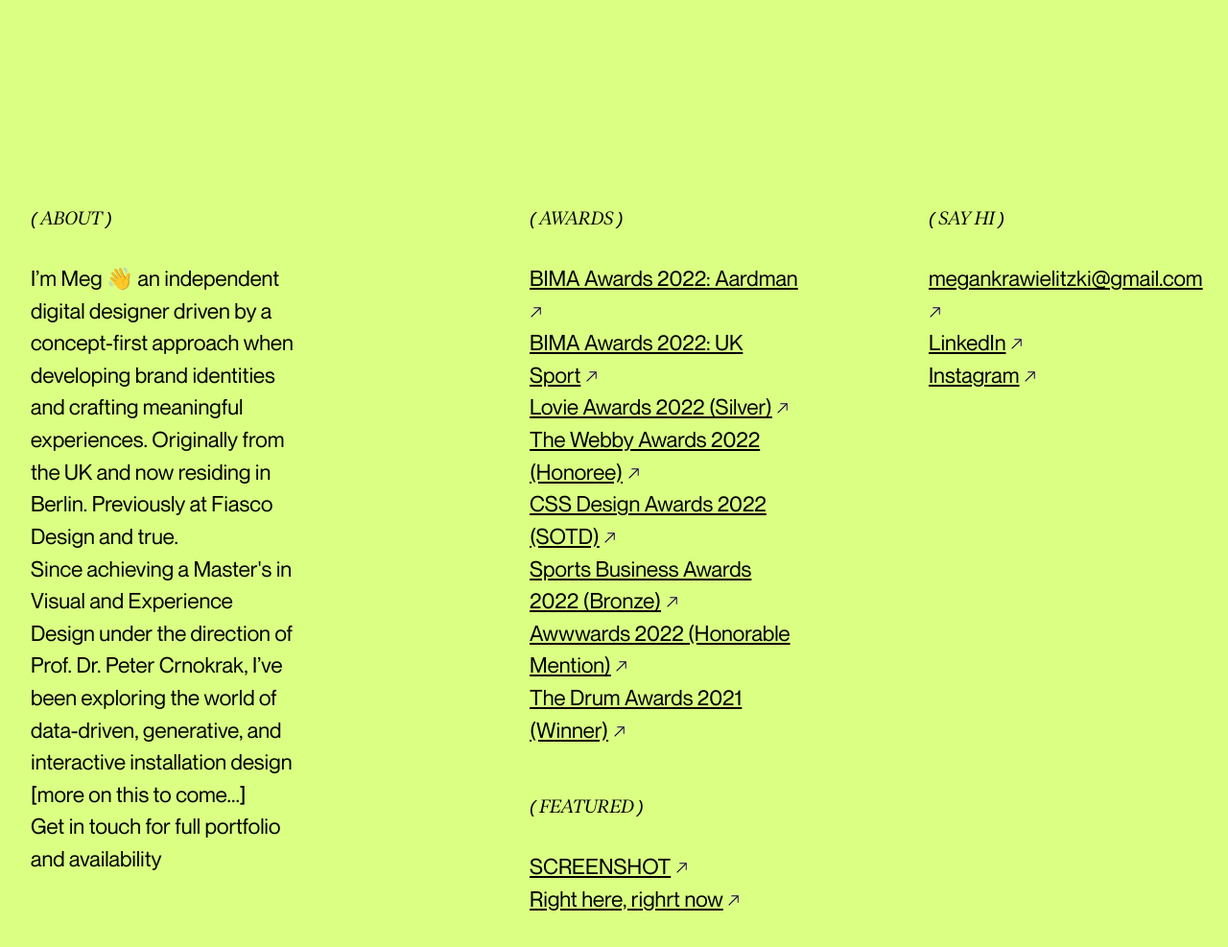
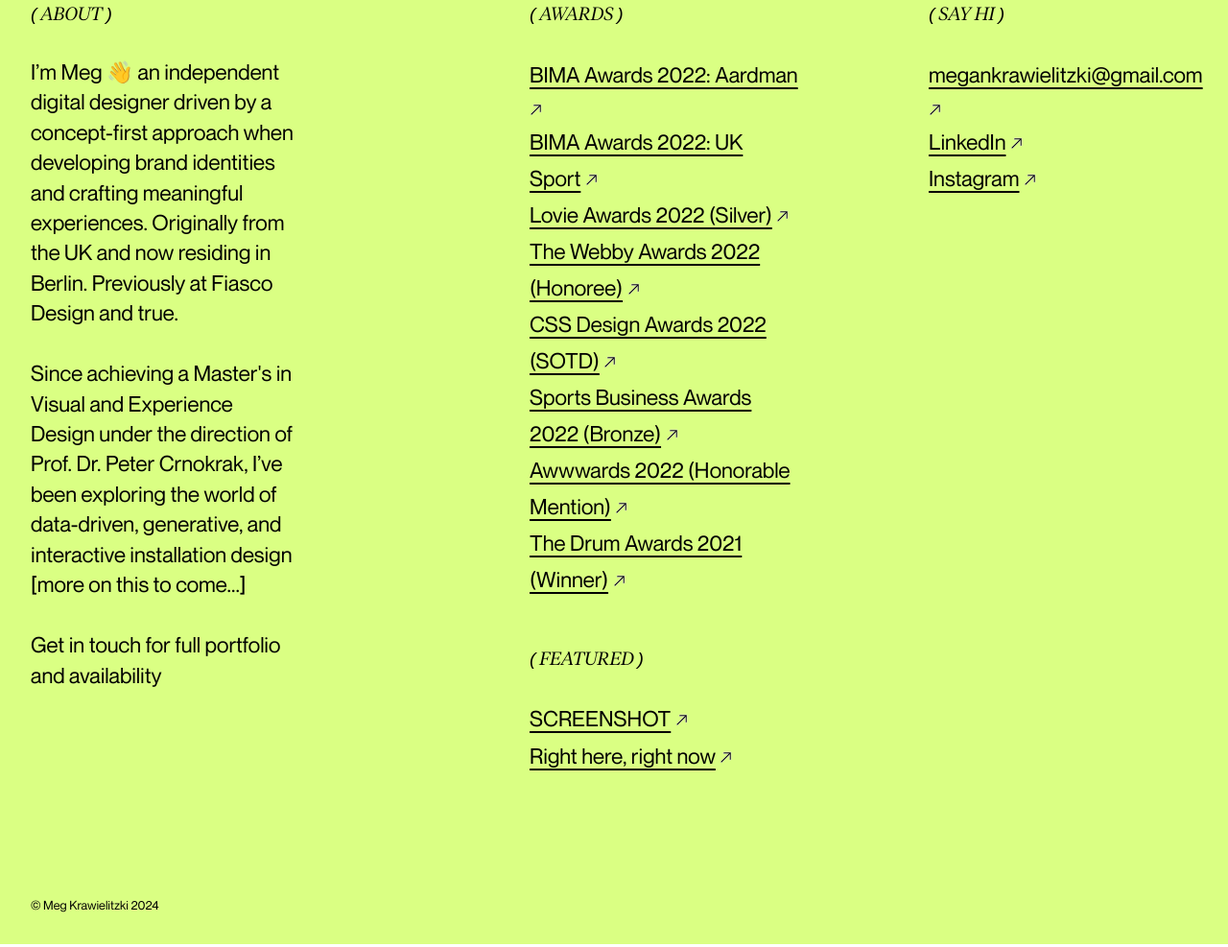
Before and after one commit to simone-gasparini-94/meg-zki, a plain HTML site: page index.html in a window 1280 px wide. Shown: the part 1298-2285 px from the top of the page at 96% size. Drawn offline with Linux system fonts and the light colour scheme.

Commit message:
updated margins

```diff
--- a/index.html
+++ b/index.html
@@ -87,7 +87,7 @@
                 <img id="arrow" src="assets/SVGs/↗.svg" alt="arrow">
             </div>
             <div class="link-container">
-                <a href="https://www.lulu.com/shop/trish-bould-and-tijana-petrovic-and-tamara-knapp-and-steve-sanderson/right-here-right-now/paperback/product-784ve6.html?page=1&pageSize=4" target="_blank">Right here, righrt now</a>
+                <a href="https://www.lulu.com/shop/trish-bould-and-tijana-petrovic-and-tamara-knapp-and-steve-sanderson/right-here-right-now/paperback/product-784ve6.html?page=1&pageSize=4" target="_blank">Right here, right now</a>
                 <img id="arrow" src="assets/SVGs/↗.svg" alt="arrow">
             </div>
         </div>
--- a/styles.css
+++ b/styles.css
@@ -57,7 +57,7 @@
 body {
     overscroll-behavior: none;
     background: linear-gradient(to bottom, #E2E2E2 500px, #DAFF83 800px, #DAFF83 100%);
-    line-height: 1.5;
+    line-height: 1.4;
     font-family: "Neue Montreal", sans-serif;
     font-weight: 400;
     font-size: 1.4rem;
@@ -65,6 +65,8 @@ body {
 
 a {
     color: black;
+    text-underline-offset: 4.5px;
+    line-height: 1.7;
 }
 
 #navbar {
@@ -113,7 +115,9 @@ a {
 
 
 #main-text {
-    padding: 20.5rem 2rem;
+    padding: 0 2rem;
+    margin-top: 20rem;
+    margin-bottom: 16rem;
     font-size: clamp(0.5rem, 6vw + 0.5rem, 6.3rem);
     line-height: 0.88;
     max-width: 100%;
@@ -129,7 +133,8 @@ a {
 }
 
 #three-column-container {
-    padding: 8rem 2rem;
+    margin-bottom: 6rem;
+    padding: 0 2rem;
     display: grid;
     grid-template-columns: repeat(12, 1fr);
     gap: 2rem;
@@ -148,6 +153,10 @@ a {
     grid-column: 1 / span 3;
 }
 
+#column1 p:not(:last-child) {
+    margin-bottom: 2rem;
+}
+
 #column2 {
     grid-column: 6 / span 3;
 }
```
